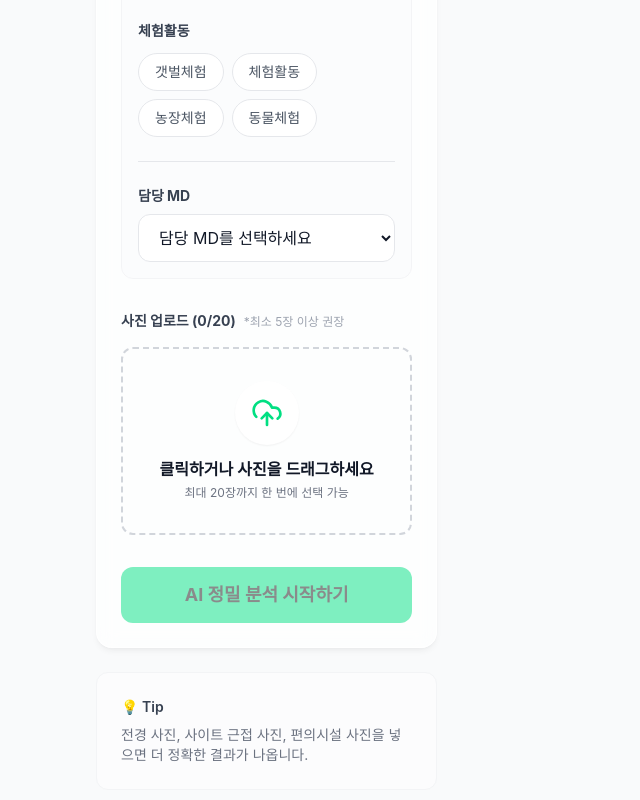
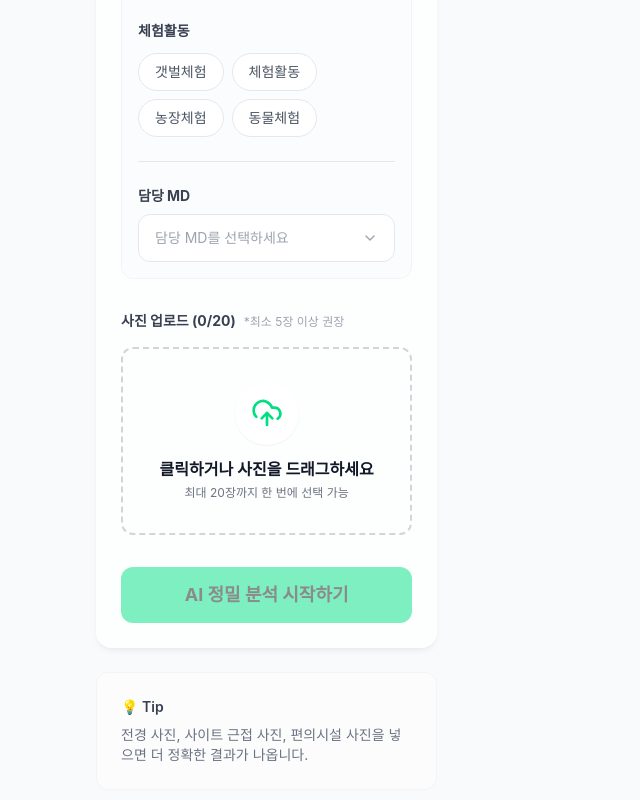
Before and after one commit to keyluke97-ui/camfit, a Next.js app: page / in a window 1280 px wide. Shown: the part 1196-1996 px from the top of the page, without its empty margins (0-640 px from the left). Built offline with nearby package versions, Linux system fonts and the light colour scheme; a web font is replaced by a local one.

Commit message:
Add files via upload

```diff
--- a/app/api/analyze/route.ts
+++ b/app/api/analyze/route.ts
@@ -205,7 +205,7 @@ export async function POST(req: Request) {
             tags: { leisure: leisureTags, facility: facilityTags, activity: activityTags },
             photoCount: images.length,
             uploadedUrls,
-            assignedMD
+            assignedMD // Save for Airtable mapping
         };
 
         // Sequential Process: Save to Airtable before returning
--- a/components/dashboard/UploadSection.tsx
+++ b/components/dashboard/UploadSection.tsx
@@ -7,8 +7,9 @@ import { GlassCard } from "@/components/ui/GlassCard";
 import { Input } from "@/components/ui/Input";
 import { Button } from "@/components/ui/Button";
 import { TagGroup } from "@/components/ui/TagGroup";
-import { UploadCloud, Loader2, X, Image as ImageIcon, Search } from "lucide-react";
+import { UploadCloud, Loader2, X, Image as ImageIcon, Search, ChevronDown } from "lucide-react";
 import { cn } from "@/lib/utils";
+import { CustomSelect } from "@/components/ui/CustomSelect";
 
 interface UploadSectionProps {
     files: File[];
@@ -21,8 +22,9 @@ const LEISURE_OPTIONS = ["계곡", "바다", "갯벌", "강/호수", "수상레
 const FACILITY_OPTIONS = ["트램펄린", "개별화장실/샤워실", "샤워실", "카페/매점", "바베큐장", "전기차충전소", "수영장", "놀이시설", "찜질방", "온수수영장", "반려견 동반"];
 const ACTIVITY_OPTIONS = ["갯벌체험", "체험활동", "농장체험", "동물체험"];
 const MD_OPTIONS = [
-    "박해준", "이석형", "박지환", "이제권", "김흥섭", "조아라",
-    "김형기", "임승범", "김태식", "캠핏 본사", "김명훈", "공윤기", "모르겠어요"
+    "박해준", "이석형", "박지환", "이제권", "김흥섭",
+    "조아라", "김형기", "임승범", "김태식", "캠핏 본사",
+    "김명훈", "공윤기", "모르겠어요"
 ];
 
 export function UploadSection({ files, setFiles, onAnalysisComplete, onLoadingChange }: UploadSectionProps) {
@@ -30,6 +32,7 @@ export function UploadSection({ files, setFiles, onAnalysisComplete, onLoadingCh
     // Removed local files state
     const [campingName, setCampingName] = useState("");
     const [address, setAddress] = useState("");
+    const [assignedMD, setAssignedMD] = useState("");
     const [isLoading, setIsLoading] = useState(false);
     const [errorMsg, setErrorMsg] = useState<string | null>(null);
 
@@ -37,7 +40,6 @@ export function UploadSection({ files, setFiles, onAnalysisComplete, onLoadingCh
     const [leisureTags, setLeisureTags] = useState<string[]>([]);
     const [facilityTags, setFacilityTags] = useState<string[]>([]);
     const [activityTags, setActivityTags] = useState<string[]>([]);
-    const [assignedMD, setAssignedMD] = useState<string>("");
     const fileInputRef = useRef<HTMLInputElement>(null);
 
     // ... (Helper functions remain same: handleFileDrop, addFiles, removeFile, compressImage)
@@ -201,20 +203,13 @@ export function UploadSection({ files, setFiles, onAnalysisComplete, onLoadingCh
                     <div className="h-px bg-gray-200 w-full" />
                     <TagGroup label="체험활동" options={ACTIVITY_OPTIONS} selected={activityTags} onChange={setActivityTags} />
                     <div className="h-px bg-gray-200 w-full" />
-                    {/* MD Selection */}
-                    <div className="space-y-2">
-                        <label className="text-sm font-bold text-gray-700 block">담당 MD</label>
-                        <select
-                            value={assignedMD}
-                            onChange={(e) => setAssignedMD(e.target.value)}
-                            className="w-full px-4 py-3 bg-white border border-gray-200 rounded-xl text-gray-900 focus:outline-none focus:ring-2 focus:ring-camfit-green focus:border-transparent transition-all"
-                        >
-                            <option value="" className="text-gray-400">담당 MD를 선택하세요</option>
-                            {MD_OPTIONS.map((md) => (
-                                <option key={md} value={md}>{md}</option>
-                            ))}
-                        </select>
-                    </div>
+                    <CustomSelect
+                        label="담당 MD"
+                        options={MD_OPTIONS}
+                        value={assignedMD}
+                        onChange={setAssignedMD}
+                        placeholder="담당 MD를 선택하세요"
+                    />
                 </div>
                 <div className="space-y-4">
                     <label className="text-sm font-bold text-gray-700 block">사진 업로드 ({files.length}/20)<span className="text-gray-400 font-normal ml-2 text-xs">*최소 5장 이상 권장</span></label>
--- /dev/null
+++ b/components/ui/CustomSelect.tsx
@@ -0,0 +1,87 @@
+"use client";
+
+import * as React from "react";
+import { useState, useRef, useEffect } from "react";
+import { ChevronDown, Check } from "lucide-react";
+import { cn } from "@/lib/utils";
+
+interface CustomSelectProps {
+    label: string;
+    options: string[];
+    value: string;
+    onChange: (value: string) => void;
+    placeholder?: string;
+    className?: string;
+}
+
+export function CustomSelect({
+    label,
+    options,
+    value,
+    onChange,
+    placeholder = "선택하세요",
+    className
+}: CustomSelectProps) {
+    const [isOpen, setIsOpen] = useState(false);
+    const containerRef = useRef<HTMLDivElement>(null);
+
+    // Close on click outside
+    useEffect(() => {
+        const handleClickOutside = (event: MouseEvent) => {
+            if (containerRef.current && !containerRef.current.contains(event.target as Node)) {
+                setIsOpen(false);
+            }
+        };
+        document.addEventListener("mousedown", handleClickOutside);
+        return () => document.removeEventListener("mousedown", handleClickOutside);
+    }, []);
+
+    const selectedLabel = value || placeholder;
+
+    return (
+        <div className={cn("space-y-2 relative", className)} ref={containerRef}>
+            <label className="text-sm font-bold text-gray-700 block">{label}</label>
+
+            {/* Select Trigger */}
+            <button
+                type="button"
+                onClick={() => setIsOpen(!isOpen)}
+                className={cn(
+                    "flex h-12 w-full items-center justify-between rounded-xl border bg-white px-4 py-2 text-sm transition-all text-left",
+                    isOpen
+                        ? "border-camfit-green ring-2 ring-camfit-green/20"
+                        : "border-gray-200 hover:border-camfit-green/50",
+                    !value && "text-gray-400"
+                )}
+            >
+                <span className="truncate">{selectedLabel}</span>
+                <ChevronDown className={cn("w-4 h-4 text-gray-400 transition-transform duration-200", isOpen && "rotate-180")} />
+            </button>
+
+            {/* Dropdown Menu */}
+            {isOpen && (
+                <div className="absolute z-50 mt-1 w-full max-h-60 overflow-auto rounded-xl border border-gray-100 bg-white p-1 shadow-xl animate-in fade-in zoom-in-95 duration-200">
+                    {options.map((option) => (
+                        <button
+                            key={option}
+                            type="button"
+                            onClick={() => {
+                                onChange(option);
+                                setIsOpen(false);
+                            }}
+                            className={cn(
+                                "flex w-full items-center justify-between rounded-lg px-3 py-2.5 text-sm transition-colors mb-0.5 last:mb-0",
+                                value === option
+                                    ? "bg-camfit-green/10 text-camfit-green font-semibold"
+                                    : "text-gray-600 hover:bg-gray-50 hover:text-camfit-green"
+                            )}
+                        >
+                            <span>{option}</span>
+                            {value === option && <Check className="w-4 h-4" />}
+                        </button>
+                    ))}
+                </div>
+            )}
+        </div>
+    );
+}
--- a/lib/airtable.ts
+++ b/lib/airtable.ts
@@ -48,7 +48,7 @@ export async function saveAnalysisResult(data: AnalysisReport) {
             "주변레저": data.tags?.leisure || [],
             "시설": data.tags?.facility || [],
             "체험활동": data.tags?.activity || [],
-            "담당MD": (data.assignedMD || "").trim(),
+            "담당 MD": data.assignedMD || "",
 
             // [AI 분석 결과 데이터]
             "종합 점수": Math.round(data.total_score || 0),
--- a/lib/types.ts
+++ b/lib/types.ts
@@ -40,5 +40,5 @@ export interface AnalysisReport {
     };
     photoCount?: number;
     uploadedUrls?: string[]; // All Vercel Blob URLs
-    assignedMD?: string; //담당 MD
+    assignedMD?: string;
 }
```
